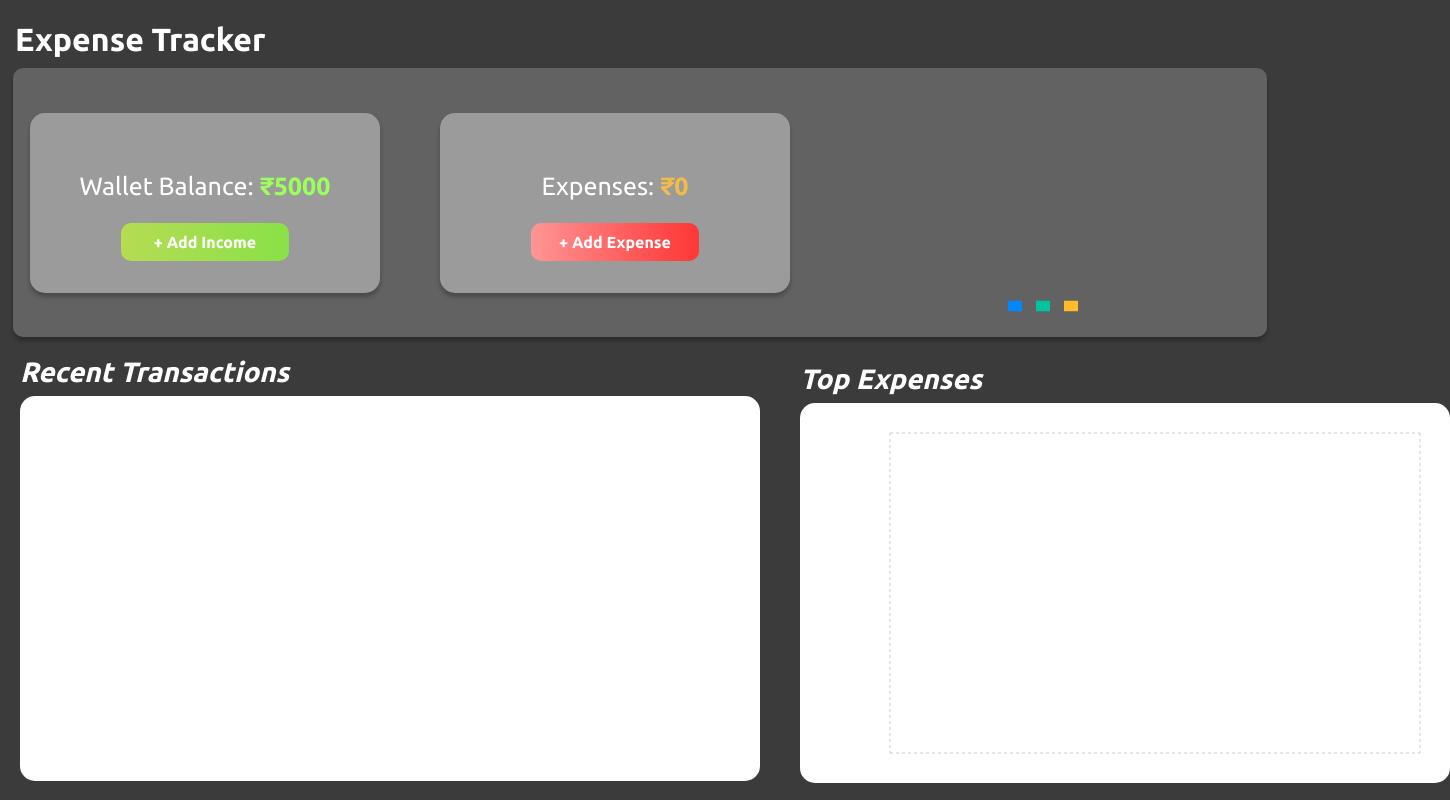
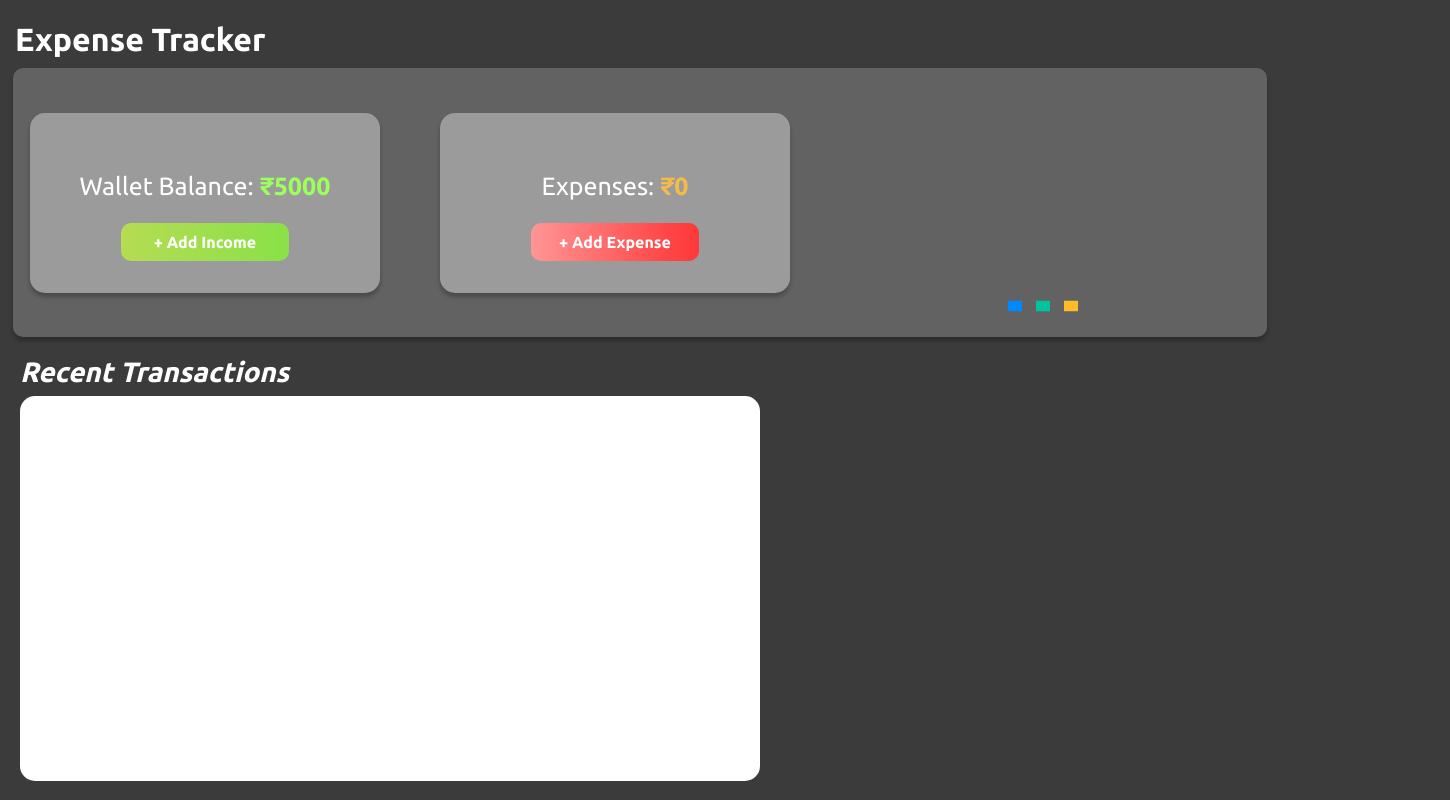
Before and after one commit to RammeharChahar/expense-tracker, a React (Create React App) app: page / in a window 1280 px wide. Shown: the whole page, 1450 px wide, since content can reach past the window. Built offline with nearby package versions, Linux system fonts and the light colour scheme.

Commit message:
code submitted

```diff
--- a/src/Expense-1/TopExpense.jsx
+++ b/src/Expense-1/TopExpense.jsx
@@ -247,7 +247,7 @@ function TopExpense() {
            </div>
       </div>
 
-      <div className="right_wrapper">
+      {/* <div className="right_wrapper">
         <h1 className="right_main_heading">Top Expenses</h1>
         <div className="right_div">
         <ResponsiveContainer width="100%" height={360}>
@@ -263,9 +263,9 @@ function TopExpense() {
           <Bar dataKey="value" fill="#8884d8" />
         </BarChart>
       </ResponsiveContainer>
-        </div>
+        </div> */}
+      {/* </div> */}
       </div>
-    </div>
     </div>
   );
 }
```
